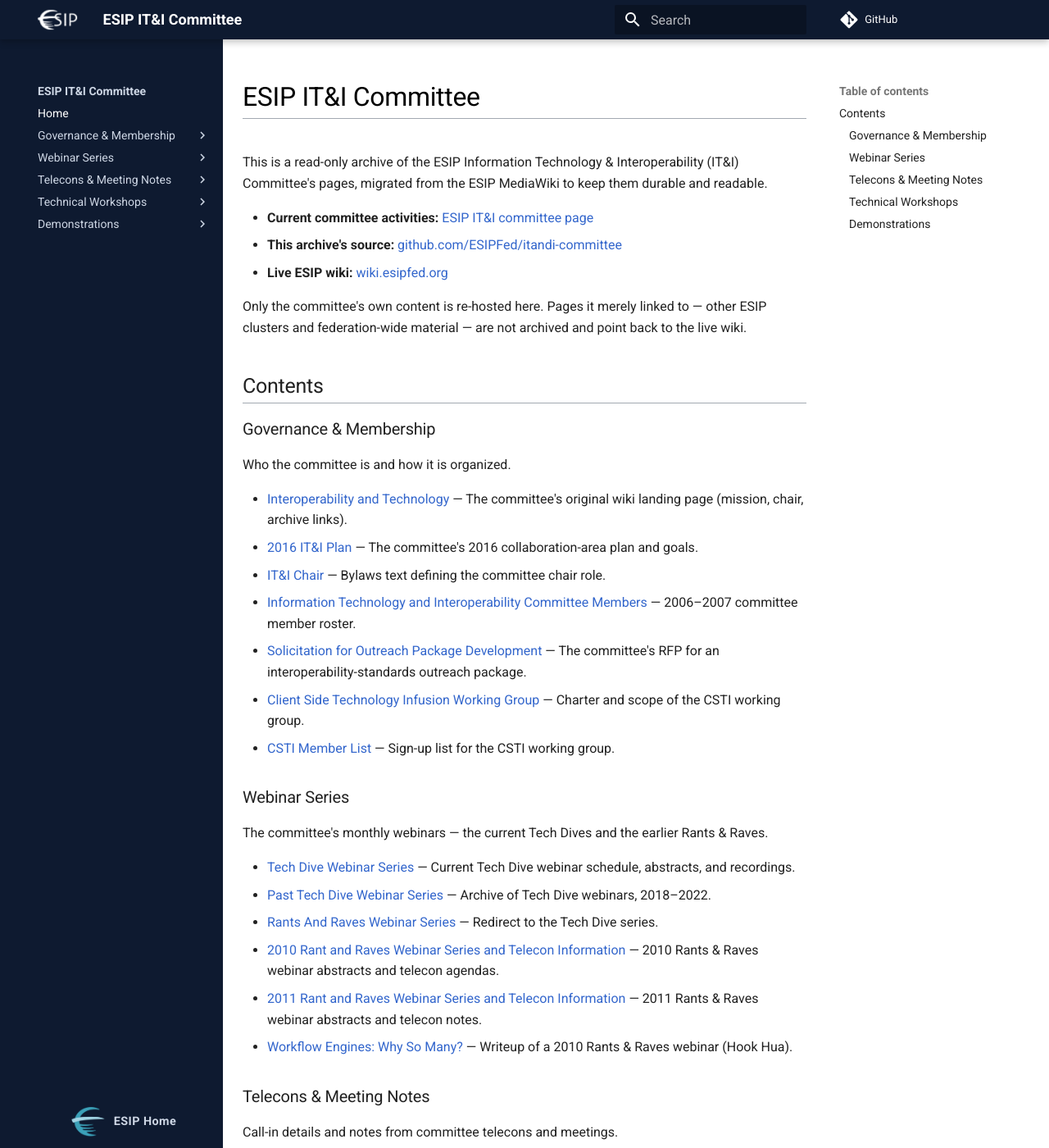
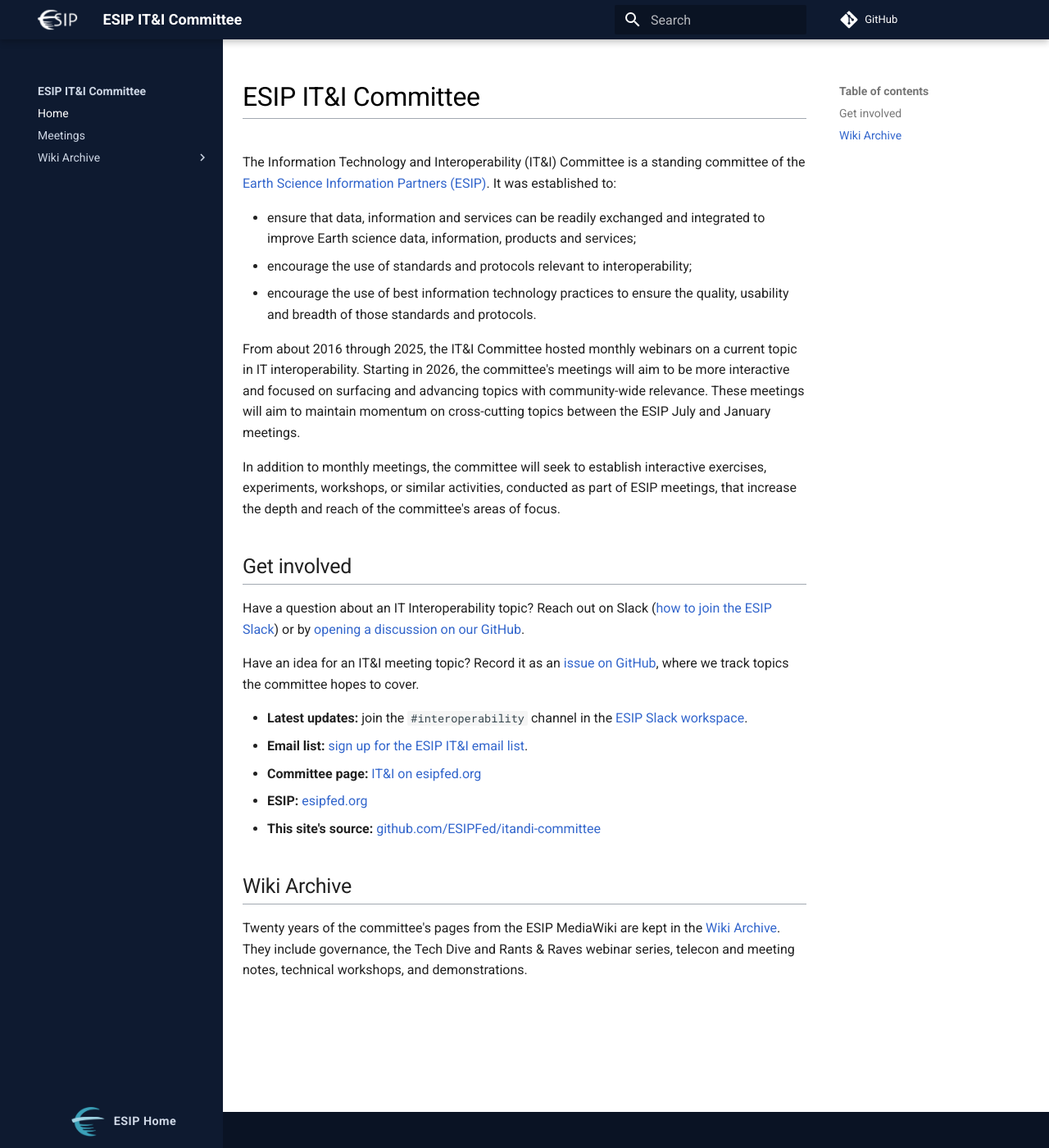
Before and after one commit to ESIPFed/itandi-committee, an MkDocs documentation site: the page built from docs/index.md, in a window 1280 px wide and 1400 px high. Shown: the whole window at 82% size. Built offline with MkDocs 1.6.1 and Material for MkDocs 9.7.7, drawn with Linux system fonts in a browser that asks for light colours; comment, search, counter and statistics services are not loaded; some of the changed text lies outside the part shown.

Commit message:
site updates. Assisted by Claude Opus 5.5

```diff
--- a/docs/index.md
+++ b/docs/index.md
@@ -4,69 +4,45 @@
 
 # ESIP IT&I Committee
 
-This is a read-only archive of the ESIP Information Technology & Interoperability (IT&I) Committee's pages, migrated from the ESIP MediaWiki to keep them durable and readable.
+The Information Technology and Interoperability (IT&I) Committee is a standing
+committee of the [Earth Science Information Partners (ESIP)](https://www.esipfed.org/).
+It was established to:
 
-- **Current committee activities:** [ESIP IT&I committee page](https://www.esipfed.org/get-involved/collaborate/iti)
-- **This archive's source:** [github.com/ESIPFed/itandi-committee](https://github.com/ESIPFed/itandi-committee)
-- **Live ESIP wiki:** [wiki.esipfed.org](https://wiki.esipfed.org/)
+- ensure that data, information and services can be readily exchanged and
+  integrated to improve Earth science data, information, products and services;
+- encourage the use of standards and protocols relevant to interoperability;
+- encourage the use of best information technology practices to ensure the
+  quality, usability and breadth of those standards and protocols.
 
-Only the committee's own content is re-hosted here. Pages it merely linked to — other ESIP clusters and federation-wide material — are not archived and point back to the live wiki.
+From about 2016 through 2025, the IT&I Committee hosted monthly webinars on a
+current topic in IT interoperability. Starting in 2026, the committee's meetings
+will aim to be more interactive and focused on surfacing and advancing topics with
+community-wide relevance. These meetings will aim to maintain momentum on
+cross-cutting topics between the ESIP July and January meetings.
 
-## Contents
+In addition to monthly meetings, the committee will seek to establish interactive
+exercises, experiments, workshops, or similar activities, conducted as part of ESIP
+meetings, that increase the depth and reach of the committee's areas of focus.
 
-### Governance & Membership
+## Get involved
 
-Who the committee is and how it is organized.
+Have a question about an IT Interoperability topic? Reach out on Slack
+([how to join the ESIP Slack](https://www.esipfed.org/get-involved/)) or by
+[opening a discussion on our GitHub](https://github.com/ESIPFed/itandi-committee/discussions).
 
-- [Interoperability and Technology](interoperability-and-technology.md) — The committee's original wiki landing page (mission, chair, archive links).
-- [2016 IT&I Plan](2016-it-i-plan.md) — The committee's 2016 collaboration-area plan and goals.
-- [IT&I Chair](it-i-chair.md) — Bylaws text defining the committee chair role.
-- [Information Technology and Interoperability Committee Members](information-technology-and-interoperability-committee-members.md) — 2006–2007 committee member roster.
-- [Solicitation for Outreach Package Development](solicitation-for-outreach-package-development.md) — The committee's RFP for an interoperability-standards outreach package.
-- [Client Side Technology Infusion Working Group](client-side-technology-infusion-working-group.md) — Charter and scope of the CSTI working group.
-- [CSTI Member List](csti-member-list.md) — Sign-up list for the CSTI working group.
+Have an idea for an IT&I meeting topic? Record it as an
+[issue on GitHub](https://github.com/ESIPFed/itandi-committee/issues), where we
+track topics the committee hopes to cover.
 
-### Webinar Series
+- **Latest updates:** join the `#interoperability` channel in the [ESIP Slack workspace](https://www.esipfed.org/get-involved/).
+- **Email list:** [sign up for the ESIP IT&I email list](https://lists.esipfed.org/postorius/lists/esip-interoperability.lists.esipfed.org/).
+- **Committee page:** [IT&I on esipfed.org](https://www.esipfed.org/collaboration-areas/iti-committee/)
+- **ESIP:** [esipfed.org](https://www.esipfed.org/)
+- **This site's source:** [github.com/ESIPFed/itandi-committee](https://github.com/ESIPFed/itandi-committee)
 
-The committee's monthly webinars — the current Tech Dives and the earlier Rants & Raves.
+## Wiki Archive
 
-- [Tech Dive Webinar Series](interoperability-and-technology-tech-dive-webinar-series.md) — Current Tech Dive webinar schedule, abstracts, and recordings.
-- [Past Tech Dive Webinar Series](interoperability-and-technology-past-tech-dive-webinar-series.md) — Archive of Tech Dive webinars, 2018–2022.
-- [Rants And Raves Webinar Series](interoperability-and-technology-rants-and-raves-webinar-series.md) — Redirect to the Tech Dive series.
-- [2010 Rant and Raves Webinar Series and Telecon Information](2010-rant-and-raves-webinar-series-and-telecon-information.md) — 2010 Rants & Raves webinar abstracts and telecon agendas.
-- [2011 Rant and Raves Webinar Series and Telecon Information](2011-rant-and-raves-webinar-series-and-telecon-information.md) — 2011 Rants & Raves webinar abstracts and telecon notes.
-- [Workflow Engines: Why So Many?](workflow-engines-why-so-many.md) — Writeup of a 2010 Rants & Raves webinar (Hook Hua).
-
-### Telecons & Meeting Notes
-
-Call-in details and notes from committee telecons and meetings.
-
-- [Interop Telecons](interoperability-and-technology-interop-telecons.md) — Redirect to the telecon call-in details.
-- [Telecon Call-in Details](interoperability-and-technology-telecon-call-in-details.md) — WebEx and phone call-in details for committee telecons.
-- [2015-06-11 Telecon AgendaNotes](interoperability-and-technology-2015-06-11-telecon-agendanotes.md) — Telecon agenda — Rant & Rave on NDS Labs.
-- [Telecon Meeting Notes](telecon-meeting-notes.md) — Telecon notes on technical-workshop planning and the outreach package.
-- [Summer Meeting 2010, Knoxville, TN Meeting Notes](summer-meeting-2010-knoxville-tn-meeting-notes.md) — Committee notes: Data Viz WG, expanding Rants & Raves, structured publishing.
-- [Winter Meeting 2011, Washington DC](winter-meeting-2011-washington-dc.md) — Committee business and presentation notes.
-
-### Technical Workshops
-
-Hands-on technical workshops the committee ran at ESIP meetings, 2006–2010.
-
-- [IT&I Summer 2006 Workshops](it-i-summer-2006-workshops.md) — Landing page for the Summer 2006 technical workshops.
-- [Iti 2006workshops](iti-2006workshops.md) — Redirect to the Summer 2006 workshops.
-- [Collaboration Tools and Technologies](collaboration-tools-and-technologies.md) — Plone/Zope collaboration-tools session from the 2006 workshops.
-- [Iti 2007 winter workshops](iti-2007-winter-workshops.md) — Winter 2007 technical breakout tracks (metadata, semantic, viz, service chaining).
-- [Summer 2007 Technical Workshops](summer-2007-technical-workshops.md) — Schedule for the Summer 2007 technical-workshop day.
-- [Summer 2007 Technical Workshop: HYDRA demo and hands-on exercise](summer-2007-technical-workshop-hydra-demo-and-hands-on-exercise.md) — HYDRA demo and hands-on session.
-- [ECHO Web Services Regstration - Hands-on work with the technologies](echo-web-services-regstration-hands-on-work-with-the-technologies.md) — ECHO service-registration hands-on session.
-- [NASA ACCESS/DIAL workshop](nasa-access-dial-workshop.md) — All-day workshop session (stub, external link).
-- [Summer 2010 Technical Workshops](summer-2010-technical-workshops.md) — Proposals and abstracts for the Summer 2010 workshops.
-- [Technical Workshop Best Practices](technical-workshop-best-practices.md) — Recommended practices for running technical workshops.
-
-### Demonstrations
-
-Interoperability demonstrations the committee organized.
-
-- [ISRSE Stresa ESIP data access demonstration](isrse-stresa-esip-data-access-demonstration.md) — Concept for the 2009 ISRSE interoperability demonstration.
-- [ISRSE 2009 Service Demonstration Information](isrse-2009-service-demonstration-information.md) — Service-submission template for the ISRSE 2009 demo.
-- [ISRSE 2009 Web Resource Demonstration Information](isrse-2009-web-resource-demonstration-information.md) — Web-resource submission page for the ISRSE 2009 demo.
+Twenty years of the committee's pages from the ESIP MediaWiki are kept in the
+[Wiki Archive](wiki-archive/index.md). They include governance, the Tech Dive and
+Rants & Raves webinar series, telecon and meeting notes, technical workshops, and
+demonstrations.
--- /dev/null
+++ b/docs/meetings.md
@@ -0,0 +1,33 @@
+---
+title: "Meetings"
+---
+
+# Meetings
+
+The committee meets on the second Thursday of each month at 3 PM Eastern. See the
+[ESIP community calendar](https://www.esipfed.org/get-involved/community-calendar)
+for connection details.
+
+## 2026-11-12
+
+A brainstorm for the January 2027 ESIP Winter Meeting. Participants introduced
+themselves with something exciting and something frustrating in IT interoperability.
+The discussion settled on an exercise: participants each take an achievable but
+non-trivial cross-agency data question, spend about an hour on it with current data
+systems and AI tools, and report what was and was not possible in lightning talks,
+with plans and results kept on GitHub.
+
+## 2026-10-15
+
+A demo of the IT&I wiki's migration to this GitHub Pages site, followed by discussion
+of how the community should use the repository and what topics the committee should
+take up next. Four ideas were recorded for follow-up as
+[GitHub issues](https://github.com/ESIPFed/itandi-committee/issues).
+
+## 2026-09-10
+
+The first meeting with returning chair David Blodgett, organized around three
+questions: how people prefer to learn what's new in Earth science IT, what would
+motivate them to contribute, and what gap the committee could fill. Answers favored
+short talks with linked background material, demonstrations and collaborative
+testing, and a GitHub site whose issues feed a Slack channel.
--- /dev/null
+++ b/docs/wiki-archive/index.md
@@ -0,0 +1,72 @@
+---
+title: "ESIP IT&I Committee"
+---
+
+# ESIP IT&I Committee
+
+This is a read-only archive of the ESIP Information Technology & Interoperability (IT&I) Committee's pages, migrated from the ESIP MediaWiki to keep them durable and readable.
+
+- **Current committee activities:** [ESIP IT&I committee page](https://www.esipfed.org/get-involved/collaborate/iti)
+- **This archive's source:** [github.com/ESIPFed/itandi-committee](https://github.com/ESIPFed/itandi-committee)
+- **Live ESIP wiki:** [wiki.esipfed.org](https://wiki.esipfed.org/)
+
+Only the committee's own content is re-hosted here. Pages it merely linked to — other ESIP clusters and federation-wide material — are not archived and point back to the live wiki.
+
+## Contents
+
+### Governance & Membership
+
+Who the committee is and how it is organized.
+
+- [Interoperability and Technology](../interoperability-and-technology.md) — The committee's original wiki landing page (mission, chair, archive links).
+- [2016 IT&I Plan](../2016-it-i-plan.md) — The committee's 2016 collaboration-area plan and goals.
+- [IT&I Chair](../it-i-chair.md) — Bylaws text defining the committee chair role.
+- [Information Technology and Interoperability Committee Members](../information-technology-and-interoperability-committee-members.md) — 2006–2007 committee member roster.
+- [Solicitation for Outreach Package Development](../solicitation-for-outreach-package-development.md) — The committee's RFP for an interoperability-standards outreach package.
+- [Client Side Technology Infusion Working Group](../client-side-technology-infusion-working-group.md) — Charter and scope of the CSTI working group.
+- [CSTI Member List](../csti-member-list.md) — Sign-up list for the CSTI working group.
+
+### Webinar Series
+
+The committee's monthly webinars — the current Tech Dives and the earlier Rants & Raves.
+
+- [Tech Dive Webinar Series](../interoperability-and-technology-tech-dive-webinar-series.md) — Current Tech Dive webinar schedule, abstracts, and recordings.
+- [Past Tech Dive Webinar Series](../interoperability-and-technology-past-tech-dive-webinar-series.md) — Archive of Tech Dive webinars, 2018–2022.
+- [Rants And Raves Webinar Series](../interoperability-and-technology-rants-and-raves-webinar-series.md) — Redirect to the Tech Dive series.
+- [2010 Rant and Raves Webinar Series and Telecon Information](../2010-rant-and-raves-webinar-series-and-telecon-information.md) — 2010 Rants & Raves webinar abstracts and telecon agendas.
+- [2011 Rant and Raves Webinar Series and Telecon Information](../2011-rant-and-raves-webinar-series-and-telecon-information.md) — 2011 Rants & Raves webinar abstracts and telecon notes.
+- [Workflow Engines: Why So Many?](../workflow-engines-why-so-many.md) — Writeup of a 2010 Rants & Raves webinar (Hook Hua).
+
+### Telecons & Meeting Notes
+
+Call-in details and notes from committee telecons and meetings.
+
+- [Interop Telecons](../interoperability-and-technology-interop-telecons.md) — Redirect to the telecon call-in details.
+- [Telecon Call-in Details](../interoperability-and-technology-telecon-call-in-details.md) — WebEx and phone call-in details for committee telecons.
+- [2015-06-11 Telecon AgendaNotes](../interoperability-and-technology-2015-06-11-telecon-agendanotes.md) — Telecon agenda — Rant & Rave on NDS Labs.
+- [Telecon Meeting Notes](../telecon-meeting-notes.md) — Telecon notes on technical-workshop planning and the outreach package.
+- [Summer Meeting 2010, Knoxville, TN Meeting Notes](../summer-meeting-2010-knoxville-tn-meeting-notes.md) — Committee notes: Data Viz WG, expanding Rants & Raves, structured publishing.
+- [Winter Meeting 2011, Washington DC](../winter-meeting-2011-washington-dc.md) — Committee business and presentation notes.
+
+### Technical Workshops
+
+Hands-on technical workshops the committee ran at ESIP meetings, 2006–2010.
+
+- [IT&I Summer 2006 Workshops](../it-i-summer-2006-workshops.md) — Landing page for the Summer 2006 technical workshops.
+- [Iti 2006workshops](../iti-2006workshops.md) — Redirect to the Summer 2006 workshops.
+- [Collaboration Tools and Technologies](../collaboration-tools-and-technologies.md) — Plone/Zope collaboration-tools session from the 2006 workshops.
+- [Iti 2007 winter workshops](../iti-2007-winter-workshops.md) — Winter 2007 technical breakout tracks (metadata, semantic, viz, service chaining).
+- [Summer 2007 Technical Workshops](../summer-2007-technical-workshops.md) — Schedule for the Summer 2007 technical-workshop day.
+- [Summer 2007 Technical Workshop: HYDRA demo and hands-on exercise](../summer-2007-technical-workshop-hydra-demo-and-hands-on-exercise.md) — HYDRA demo and hands-on session.
+- [ECHO Web Services Regstration - Hands-on work with the technologies](../echo-web-services-regstration-hands-on-work-with-the-technologies.md) — ECHO service-registration hands-on session.
+- [NASA ACCESS/DIAL workshop](../nasa-access-dial-workshop.md) — All-day workshop session (stub, external link).
+- [Summer 2010 Technical Workshops](../summer-2010-technical-workshops.md) — Proposals and abstracts for the Summer 2010 workshops.
+- [Technical Workshop Best Practices](../technical-workshop-best-practices.md) — Recommended practices for running technical workshops.
+
+### Demonstrations
+
+Interoperability demonstrations the committee organized.
+
+- [ISRSE Stresa ESIP data access demonstration](../isrse-stresa-esip-data-access-demonstration.md) — Concept for the 2009 ISRSE interoperability demonstration.
+- [ISRSE 2009 Service Demonstration Information](../isrse-2009-service-demonstration-information.md) — Service-submission template for the ISRSE 2009 demo.
+- [ISRSE 2009 Web Resource Demonstration Information](../isrse-2009-web-resource-demonstration-information.md) — Web-resource submission page for the ISRSE 2009 demo.
--- a/mkdocs.yml
+++ b/mkdocs.yml
@@ -15,6 +15,7 @@
   favicon: assets/favicon.png
   features:
     - navigation.instant
+    - navigation.indexes
     - navigation.top
     - search.suggest
   palette:
@@ -34,44 +35,47 @@
 plugins:
   - search
 
-# NAV:START (generated by tools/convert.py -- do not edit between markers)
 nav:
   - Home: index.md
-  - "Governance & Membership":
-      - "Interoperability and Technology": interoperability-and-technology.md
-      - "2016 IT&I Plan": 2016-it-i-plan.md
-      - "IT&I Chair": it-i-chair.md
-      - "Information Technology and Interoperability Committee Members": information-technology-and-interoperability-committee-members.md
-      - "Solicitation for Outreach Package Development": solicitation-for-outreach-package-development.md
-      - "Client Side Technology Infusion Working Group": client-side-technology-infusion-working-group.md
-      - "CSTI Member List": csti-member-list.md
-  - "Webinar Series":
-      - "Tech Dive Webinar Series": interoperability-and-technology-tech-dive-webinar-series.md
-      - "Past Tech Dive Webinar Series": interoperability-and-technology-past-tech-dive-webinar-series.md
-      - "Rants And Raves Webinar Series": interoperability-and-technology-rants-and-raves-webinar-series.md
-      - "2010 Rant and Raves Webinar Series and Telecon Information": 2010-rant-and-raves-webinar-series-and-telecon-information.md
-      - "2011 Rant and Raves Webinar Series and Telecon Information": 2011-rant-and-raves-webinar-series-and-telecon-information.md
-      - "Workflow Engines: Why So Many?": workflow-engines-why-so-many.md
-  - "Telecons & Meeting Notes":
-      - "Interop Telecons": interoperability-and-technology-interop-telecons.md
-      - "Telecon Call-in Details": interoperability-and-technology-telecon-call-in-details.md
-      - "2015-06-11 Telecon AgendaNotes": interoperability-and-technology-2015-06-11-telecon-agendanotes.md
-      - "Telecon Meeting Notes": telecon-meeting-notes.md
-      - "Summer Meeting 2010, Knoxville, TN Meeting Notes": summer-meeting-2010-knoxville-tn-meeting-notes.md
-      - "Winter Meeting 2011, Washington DC": winter-meeting-2011-washington-dc.md
-  - "Technical Workshops":
-      - "IT&I Summer 2006 Workshops": it-i-summer-2006-workshops.md
-      - "Iti 2006workshops": iti-2006workshops.md
-      - "Collaboration Tools and Technologies": collaboration-tools-and-technologies.md
-      - "Iti 2007 winter workshops": iti-2007-winter-workshops.md
-      - "Summer 2007 Technical Workshops": summer-2007-technical-workshops.md
-      - "Summer 2007 Technical Workshop: HYDRA demo and hands-on exercise": summer-2007-technical-workshop-hydra-demo-and-hands-on-exercise.md
-      - "ECHO Web Services Regstration - Hands-on work with the technologies": echo-web-services-regstration-hands-on-work-with-the-technologies.md
-      - "NASA ACCESS/DIAL workshop": nasa-access-dial-workshop.md
-      - "Summer 2010 Technical Workshops": summer-2010-technical-workshops.md
-      - "Technical Workshop Best Practices": technical-workshop-best-practices.md
-  - "Demonstrations":
-      - "ISRSE Stresa ESIP data access demonstration": isrse-stresa-esip-data-access-demonstration.md
-      - "ISRSE 2009 Service Demonstration Information": isrse-2009-service-demonstration-information.md
-      - "ISRSE 2009 Web Resource Demonstration Information": isrse-2009-web-resource-demonstration-information.md
+  - Meetings: meetings.md
+# NAV:START (generated by tools/convert.py -- do not edit between markers)
+  - "Wiki Archive":
+      - wiki-archive/index.md
+      - "Governance & Membership":
+          - "Interoperability and Technology": interoperability-and-technology.md
+          - "2016 IT&I Plan": 2016-it-i-plan.md
+          - "IT&I Chair": it-i-chair.md
+          - "Information Technology and Interoperability Committee Members": information-technology-and-interoperability-committee-members.md
+          - "Solicitation for Outreach Package Development": solicitation-for-outreach-package-development.md
+          - "Client Side Technology Infusion Working Group": client-side-technology-infusion-working-group.md
+          - "CSTI Member List": csti-member-list.md
+      - "Webinar Series":
+          - "Tech Dive Webinar Series": interoperability-and-technology-tech-dive-webinar-series.md
+          - "Past Tech Dive Webinar Series": interoperability-and-technology-past-tech-dive-webinar-series.md
+          - "Rants And Raves Webinar Series": interoperability-and-technology-rants-and-raves-webinar-series.md
+          - "2010 Rant and Raves Webinar Series and Telecon Information": 2010-rant-and-raves-webinar-series-and-telecon-information.md
+          - "2011 Rant and Raves Webinar Series and Telecon Information": 2011-rant-and-raves-webinar-series-and-telecon-information.md
+          - "Workflow Engines: Why So Many?": workflow-engines-why-so-many.md
+      - "Telecons & Meeting Notes":
+          - "Interop Telecons": interoperability-and-technology-interop-telecons.md
+          - "Telecon Call-in Details": interoperability-and-technology-telecon-call-in-details.md
+          - "2015-06-11 Telecon AgendaNotes": interoperability-and-technology-2015-06-11-telecon-agendanotes.md
+          - "Telecon Meeting Notes": telecon-meeting-notes.md
+          - "Summer Meeting 2010, Knoxville, TN Meeting Notes": summer-meeting-2010-knoxville-tn-meeting-notes.md
+          - "Winter Meeting 2011, Washington DC": winter-meeting-2011-washington-dc.md
+      - "Technical Workshops":
+          - "IT&I Summer 2006 Workshops": it-i-summer-2006-workshops.md
+          - "Iti 2006workshops": iti-2006workshops.md
+          - "Collaboration Tools and Technologies": collaboration-tools-and-technologies.md
+          - "Iti 2007 winter workshops": iti-2007-winter-workshops.md
+          - "Summer 2007 Technical Workshops": summer-2007-technical-workshops.md
+          - "Summer 2007 Technical Workshop: HYDRA demo and hands-on exercise": summer-2007-technical-workshop-hydra-demo-and-hands-on-exercise.md
+          - "ECHO Web Services Regstration - Hands-on work with the technologies": echo-web-services-regstration-hands-on-work-with-the-technologies.md
+          - "NASA ACCESS/DIAL workshop": nasa-access-dial-workshop.md
+          - "Summer 2010 Technical Workshops": summer-2010-technical-workshops.md
+          - "Technical Workshop Best Practices": technical-workshop-best-practices.md
+      - "Demonstrations":
+          - "ISRSE Stresa ESIP data access demonstration": isrse-stresa-esip-data-access-demonstration.md
+          - "ISRSE 2009 Service Demonstration Information": isrse-2009-service-demonstration-information.md
+          - "ISRSE 2009 Web Resource Demonstration Information": isrse-2009-web-resource-demonstration-information.md
 # NAV:END
```
Also changed, not shown: AGENTS.md (+3 -3 lines), 1 other file.
